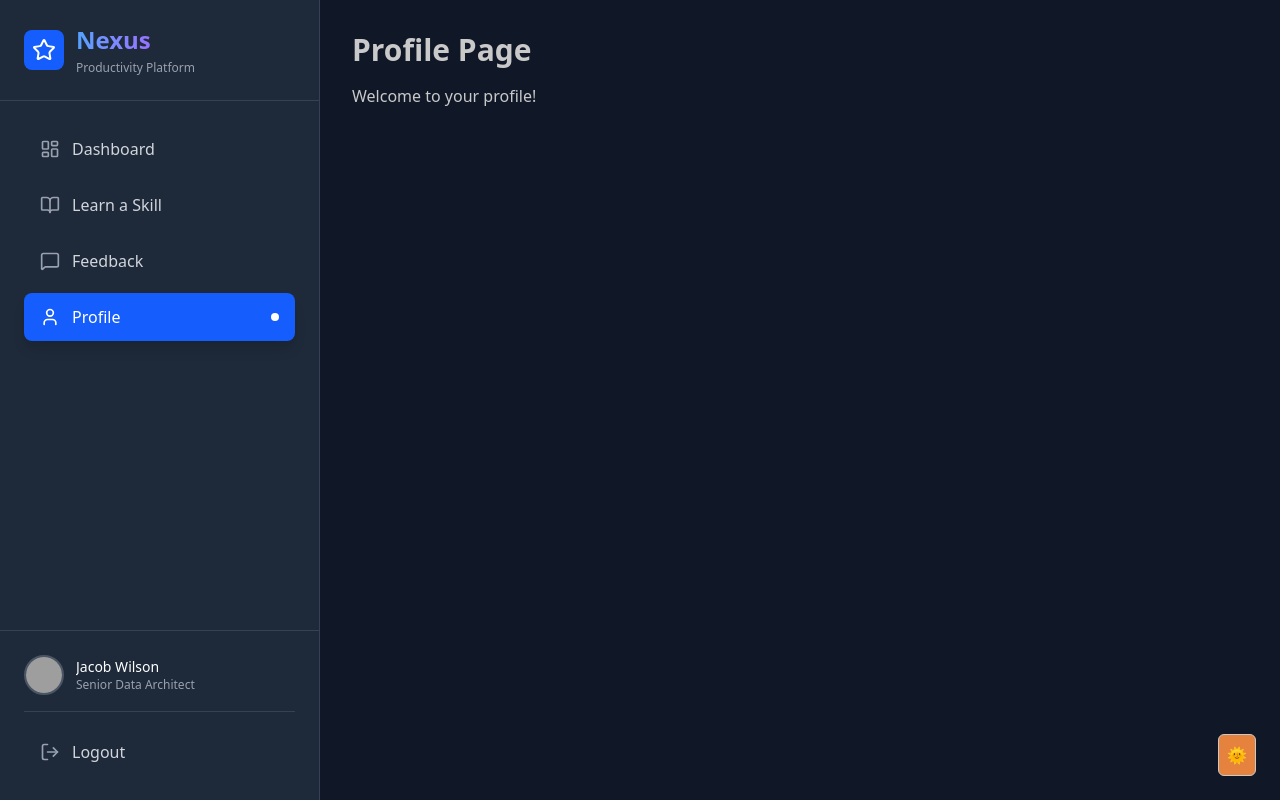
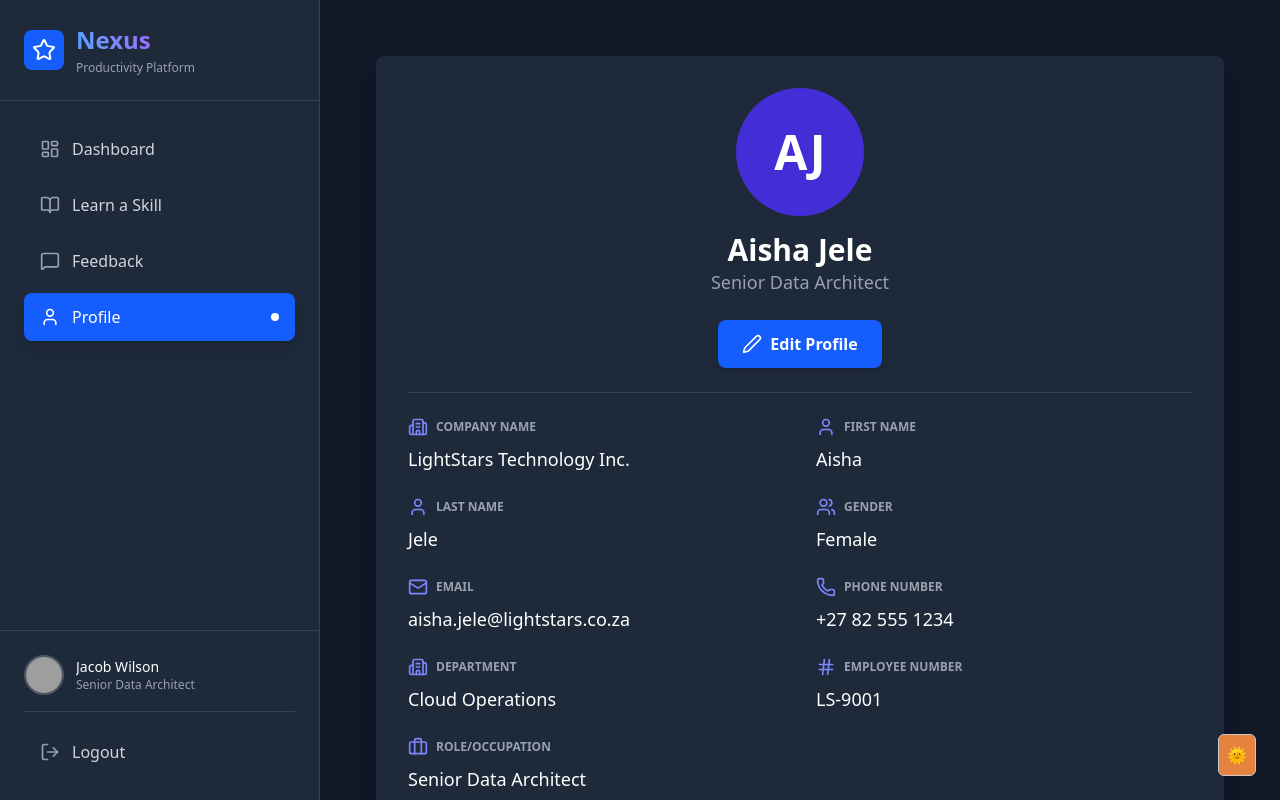
Before and after one commit to fawkesdbs/nexus, a React (Vite) app in the folder client/: page /profile in a window 1280 px wide. Built offline with nearby package versions, Linux system fonts and the light colour scheme; grey boxes are pictures that could not be loaded.

Commit message:
Adding the profile page

```diff
--- a/client/src/pages/Profile/Profile.tsx
+++ b/client/src/pages/Profile/Profile.tsx
@@ -1,11 +1,281 @@
+import React, { useState } from 'react';
+import { Camera, Edit2, Mail, Phone, Building2, Hash, Briefcase, UserRound, Users, User, X, Save } from 'lucide-react'; // Icons from Lucide React
+// import './Profile.css'; // Assuming you might want some custom CSS here
 
+// Dummy data for the profile (as shown in your image)
+const initialProfileData = {
+  fullName: "Aisha Jele",
+  role: "Senior Data Architect",
+  companyName: "LightStars Technology Inc.",
+  firstName: "Aisha",
+  lastName: "Jele",
+  gender: "Female",
+  email: "aisha.jele@lightstars.co.za",
+  phoneNumber: "+27 82 555 1234",
+  department: "Cloud Operations",
+  employeeNumber: "LS-9001",
+  profilePicture: null, // Placeholder for uploaded image
+};
 
 function Profile() {
+  const [isEditing, setIsEditing] = useState(false);
+  const [profileData, setProfileData] = useState(initialProfileData);
+  const [tempProfileData, setTempProfileData] = useState(initialProfileData); // For edits
+  const [profileImage, setProfileImage] = useState<string | null>(null); // For display picture URL
+
+  // Function to handle changes in input fields during edit mode
+  const handleChange = (e: React.ChangeEvent<HTMLInputElement | HTMLSelectElement>) => {
+    const { name, value } = e.target;
+    setTempProfileData(prev => ({ ...prev, [name]: value }));
+  };
+
+  // Function to handle profile picture upload
+  const handleImageUpload = (e: React.ChangeEvent<HTMLInputElement>) => {
+    if (e.target.files && e.target.files[0]) {
+      const reader = new FileReader();
+      reader.onload = (event) => {
+        setProfileImage(event.target?.result as string);
+        // Also update temp data if saving to the profile is desired on upload
+        // setTempProfileData(prev => ({ ...prev, profilePicture: event.target?.result as string }));
+      };
+      reader.readAsDataURL(e.target.files[0]);
+    }
+  };
+
+  // Function to save changes
+  const handleSave = () => {
+    setProfileData(tempProfileData);
+    setIsEditing(false);
+    // In a real application, you would send this data to a backend API
+    console.log("Profile Saved:", tempProfileData, "Profile Image:", profileImage);
+  };
+
+  // Function to cancel editing
+  const handleCancel = () => {
+    setTempProfileData(profileData); // Revert to original data
+    setIsEditing(false);
+  };
+
+  // Helper to get initials for the avatar if no image is uploaded
+  const getInitials = (firstName: string, lastName: string) => {
+    return `${firstName.charAt(0)}${lastName.charAt(0)}`.toUpperCase();
+  };
+
   return (
-    <div>
-      <h1 className="text-3xl font-bold mb-4">Profile Page</h1>
-      <p>Welcome to your profile!</p>
+    <div className="min-h-screen bg-gray-900 text-gray-200 p-4 sm:p-6 flex items-center justify-center">
+      <div className="w-full max-w-4xl bg-gray-800 rounded-lg shadow-xl p-6 sm:p-8 space-y-6">
+
+        {/* Header Section: Profile Picture, Name, Role, Edit Button */}
+        <div className="flex flex-col items-center border-b border-gray-700 pb-6 mb-6">
+          <div className="relative w-32 h-32 rounded-full bg-indigo-700 flex items-center justify-center text-5xl font-bold text-white mb-4">
+            {profileImage ? (
+              <img src={profileImage} alt="Profile" className="w-full h-full rounded-full object-cover" />
+            ) : (
+              getInitials(profileData.firstName, profileData.lastName)
+            )}
+            {isEditing && (
+              <label htmlFor="profile-image-upload" className="absolute bottom-0 right-0 p-2 bg-blue-600 rounded-full cursor-pointer hover:bg-blue-700 transition-colors">
+                <Camera size={20} />
+                <input
+                  id="profile-image-upload"
+                  type="file"
+                  accept="image/*"
+                  className="hidden"
+                  onChange={handleImageUpload}
+                />
+              </label>
+            )}
+          </div>
+          <h1 className="text-3xl font-bold text-white">{profileData.fullName}</h1>
+          <p className="text-gray-400 text-lg">{profileData.role}</p>
+
+          {!isEditing && (
+            <button
+              onClick={() => setIsEditing(true)}
+              className="mt-6 flex items-center px-6 py-3 bg-blue-600 text-white rounded-lg font-semibold hover:bg-blue-700 transition-colors shadow-md"
+            >
+              <Edit2 size={20} className="mr-2" />
+              Edit Profile
+            </button>
+          )}
+        </div>
+
+        {/* Profile Details Section */}
+        <div className="grid grid-cols-1 md:grid-cols-2 gap-x-8 gap-y-6">
+
+          {/* Company Name */}
+          <ProfileField
+            icon={<Building2 size={20} />}
+            label="COMPANY NAME"
+            value={profileData.companyName}
+            name="companyName"
+            isEditing={isEditing}
+            tempValue={tempProfileData.companyName}
+            onChange={handleChange}
+          />
+
+          {/* First Name */}
+          <ProfileField
+            icon={<User size={20} />}
+            label="FIRST NAME"
+            value={profileData.firstName}
+            name="firstName"
+            isEditing={isEditing}
+            tempValue={tempProfileData.firstName}
+            onChange={handleChange}
+          />
+
+          {/* Last Name */}
+          <ProfileField
+            icon={<User size={20} />}
+            label="LAST NAME"
+            value={profileData.lastName}
+            name="lastName"
+            isEditing={isEditing}
+            tempValue={tempProfileData.lastName}
+            onChange={handleChange}
+          />
+
+          {/* Gender */}
+          <ProfileField
+            icon={<Users size={20} />}
+            label="GENDER"
+            value={profileData.gender}
+            name="gender"
+            isEditing={isEditing}
+            tempValue={tempProfileData.gender}
+            onChange={handleChange}
+            type="select"
+            options={['Male', 'Female', 'Other', 'Prefer not to say']}
+          />
+
+          {/* Email */}
+          <ProfileField
+            icon={<Mail size={20} />}
+            label="EMAIL"
+            value={profileData.email}
+            name="email"
+            isEditing={isEditing}
+            tempValue={tempProfileData.email}
+            onChange={handleChange}
+            type="email"
+          />
+
+          {/* Phone Number */}
+          <ProfileField
+            icon={<Phone size={20} />}
+            label="PHONE NUMBER"
+            value={profileData.phoneNumber}
+            name="phoneNumber"
+            isEditing={isEditing}
+            tempValue={tempProfileData.phoneNumber}
+            onChange={handleChange}
+            type="tel"
+          />
+
+          {/* Department */}
+          <ProfileField
+            icon={<Building2 size={20} />}
+            label="DEPARTMENT"
+            value={profileData.department}
+            name="department"
+            isEditing={isEditing}
+            tempValue={tempProfileData.department}
+            onChange={handleChange}
+          />
+
+          {/* Employee Number */}
+          <ProfileField
+            icon={<Hash size={20} />}
+            label="EMPLOYEE NUMBER"
+            value={profileData.employeeNumber}
+            name="employeeNumber"
+            isEditing={isEditing}
+            tempValue={tempProfileData.employeeNumber}
+            onChange={handleChange}
+          />
+
+          {/* Role/Occupation */}
+          <ProfileField
+            icon={<Briefcase size={20} />}
+            label="ROLE/OCCUPATION"
+            value={profileData.role}
+            name="role"
+            isEditing={isEditing}
+            tempValue={tempProfileData.role}
+            onChange={handleChange}
+          />
+
+        </div>
+
+        {/* Action Buttons for Editing */}
+        {isEditing && (
+          <div className="flex justify-end gap-4 mt-8 pt-6 border-t border-gray-700">
+            <button
+              onClick={handleCancel}
+              className="flex items-center px-6 py-3 bg-gray-600 text-white rounded-lg font-semibold hover:bg-gray-700 transition-colors shadow-md"
+            >
+              <X size={20} className="mr-2" />
+              Cancel
+            </button>
+            <button
+              onClick={handleSave}
+              className="flex items-center px-6 py-3 bg-blue-600 text-white rounded-lg font-semibold hover:bg-blue-700 transition-colors shadow-md"
+            >
+              <Save size={20} className="mr-2" />
+              Save Changes
+            </button>
+          </div>
+        )}
+      </div>
     </div>
   );
 }
+
 export default Profile;
+
+// --- Helper Component for Profile Field Display/Edit ---
+interface ProfileFieldProps {
+  icon: React.ReactNode;
+  label: string;
+  value: string;
+  name: string;
+  isEditing: boolean;
+  tempValue: string;
+  onChange: (e: React.ChangeEvent<HTMLInputElement | HTMLSelectElement>) => void;
+  type?: string; // e.g., "text", "email", "tel", "select"
+  options?: string[]; // For select type
+}
+
+const ProfileField: React.FC<ProfileFieldProps> = ({ icon, label, value, name, isEditing, tempValue, onChange, type = "text", options }) => (
+  <div className="flex flex-col">
+    <label className="text-gray-400 text-xs font-semibold uppercase mb-2 flex items-center">
+      {icon && <span className="mr-2 text-indigo-400">{icon}</span>}
+      {label}
+    </label>
+    {isEditing ? (
+      type === "select" && options ? (
+        <select
+          name={name}
+          value={tempValue}
+          onChange={onChange}
+          className="w-full p-3 rounded-md bg-gray-700 border border-gray-600 focus:ring-blue-500 focus:border-blue-500 text-white"
+        >
+          {options.map(option => (
+            <option key={option} value={option}>{option}</option>
+          ))}
+        </select>
+      ) : (
+        <input
+          type={type}
+          name={name}
+          value={tempValue}
+          onChange={onChange}
+          className="w-full p-3 rounded-md bg-gray-700 border border-gray-600 focus:ring-blue-500 focus:border-blue-500 text-white"
+        />
+      )
+    ) : (
+      <p className="text-lg text-white font-medium">{value}</p>
+    )}
+  </div>
+);
```
